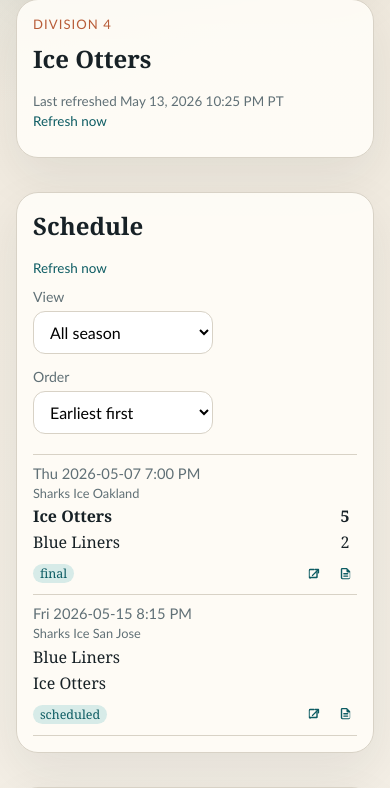
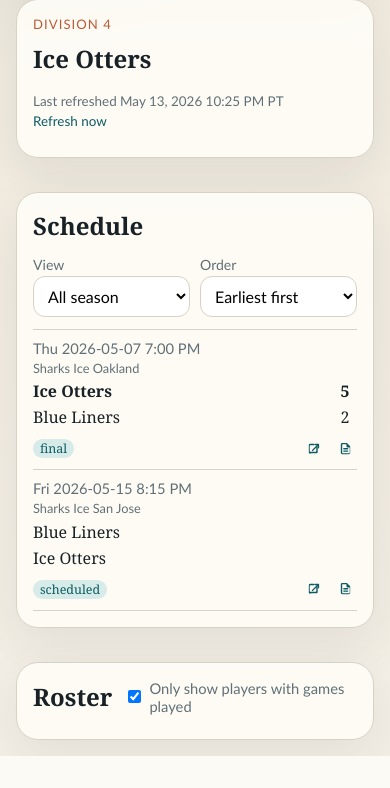
Before and after one commit to fredhope2000/siahl-tts, a FastAPI app: page /teams/1 in a window 390 px wide. Shown: the part 289-1077 px from the top of the page. After the commit the page ends 1045 px from the top, so only its background shows below. Run offline with FastAPI, Linux system fonts and the light colour scheme.

Commit message:
team spacing issues

```diff
--- a/app/static/css/site.css
+++ b/app/static/css/site.css
@@ -200,6 +200,26 @@ a:hover {
 
 .filter-field-wide {
   min-width: 300px;
+}
+
+.filters-compact .filter-field {
+  min-width: 140px;
+}
+
+.schedule-head {
+  justify-content: flex-start;
+  align-items: end;
+  gap: 14px;
+}
+
+.schedule-head .filters-compact {
+  margin-bottom: 0;
+  align-items: end;
+  gap: 10px;
+}
+
+.schedule-head .filter-field {
+  gap: 3px;
 }
 
 .filter-label {
@@ -834,6 +854,22 @@ a:hover {
     width: 100%;
   }
 
+  .filters-compact {
+    display: grid;
+    grid-template-columns: repeat(2, minmax(0, 1fr));
+    gap: 10px;
+  }
+
+  .filters-compact .filter-field {
+    min-width: 0;
+  }
+
+  .filters-compact select {
+    width: 100%;
+    min-width: 0;
+    padding: 9px 10px;
+  }
+
   .standings-table-desktop {
     display: none;
   }
--- a/app/templates/team.html
+++ b/app/templates/team.html
@@ -15,12 +15,8 @@
 </section>
 
 <section class="panel">
-  <div class="section-head">
+  <div class="section-head schedule-head">
     <h2>Schedule</h2>
-    <div class="refresh-meta">
-      <a href="/teams/{{ team.id }}?view={{ selected_view }}&order={{ selected_order }}&refresh=1">Refresh now</a>
-    </div>
-  </div>
     <form method="get" action="/teams/{{ team.id }}" class="filters filters-compact" data-live-team-schedule data-today-iso="{{ today_iso }}">
       <label class="filter-field">
         <span class="filter-label">View</span>
@@ -39,6 +35,7 @@
         </select>
       </label>
     </form>
+  </div>
   {% set inline_date_mode = true %}
   {% include "partials/game_list.html" %}
   <p class="empty-state" data-team-empty-state hidden>No games found for the selected filters.</p>
```
Lines whose indentation alone changed are shown as unchanged.
